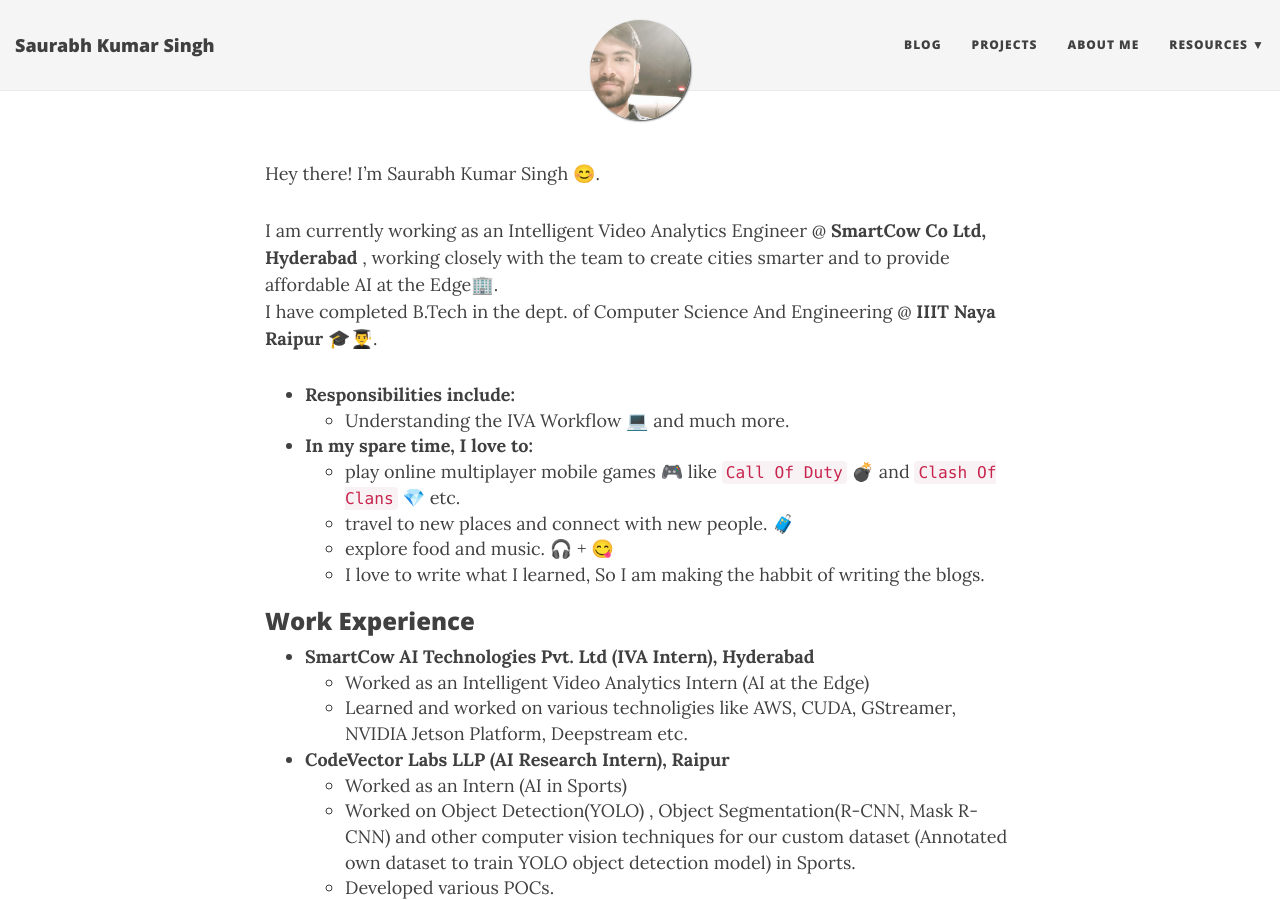
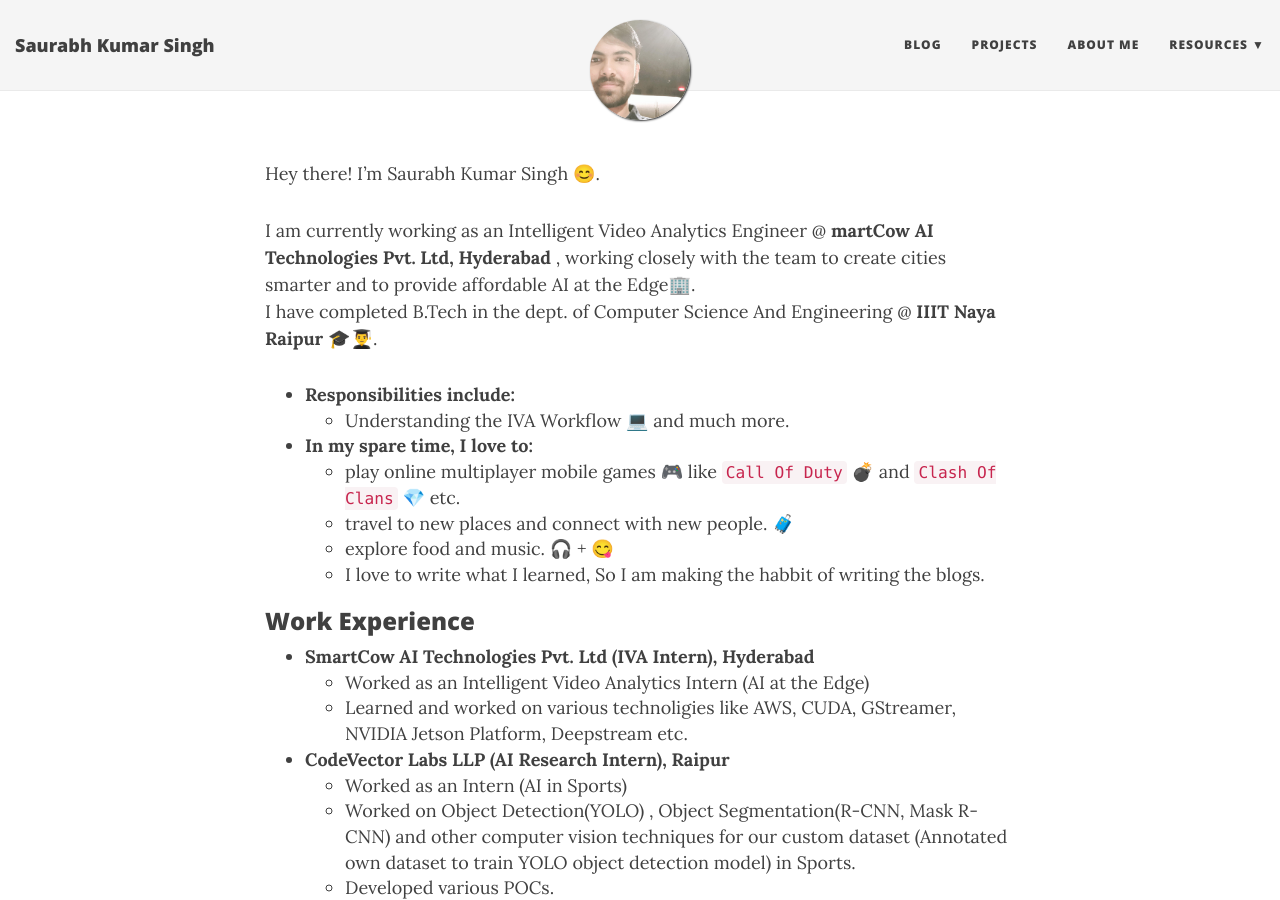
Before and after one commit to zenithexpo/temporary, a Jekyll site: the page built from aboutme.md, in a window 1280 px wide and 900 px high. Built offline with Jekyll 4.4.1, drawn with Linux system fonts in a browser that asks for light colours; nearby versions of some CDN libraries.

Commit message:
updated About me

```diff
--- a/aboutme.md
+++ b/aboutme.md
@@ -6,7 +6,7 @@ subtitle: Read below to find out why I might be interesting for you.
 
 Hey there! I'm Saurabh Kumar Singh 😊.
 
-I am currently working as an Intelligent Video Analytics Engineer @ **SmartCow Co Ltd, Hyderabad** , working closely with the team to create cities smarter and to provide affordable AI at the Edge🏢.
+I am currently working as an Intelligent Video Analytics Engineer @ **martCow AI Technologies Pvt. Ltd, Hyderabad** , working closely with the team to create cities smarter and to provide affordable AI at the Edge🏢.
 I have completed B.Tech in the dept. of Computer Science And Engineering @ **IIIT Naya Raipur** 🎓👨‍🎓.
 
 
```
